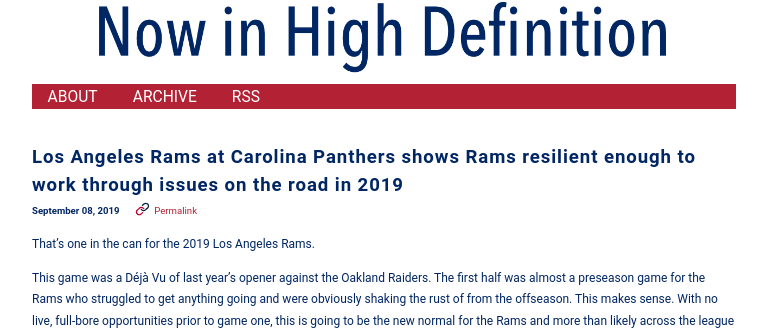
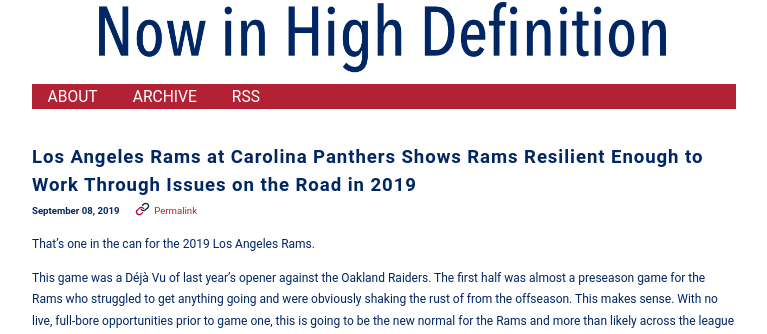
Before and after one commit to dragonamiKB/github.io, a Jekyll site: the page built from _posts/2019-09-08-game-one-review-rams-2019-season.markdown, in a window 1280 px wide. Shown: the part 146-480 px from the top of the page, without its empty margins (256-1023 px from the left). Built offline with Jekyll 4.4.1, drawn with Linux system fonts in a browser that asks for light colours.

```diff
--- a/_posts/2019-09-08-game-one-review-rams-2019-season.markdown
+++ b/_posts/2019-09-08-game-one-review-rams-2019-season.markdown
@@ -1,5 +1,5 @@
 ---
-title: Los Angeles Rams at Carolina Panthers shows Rams resilient enough to work through issues on the road in 2019
+title: Los Angeles Rams at Carolina Panthers Shows Rams Resilient Enough to Work Through Issues on the Road in 2019
 ---
 
 That’s one in the can for the 2019 Los Angeles Rams.
```
